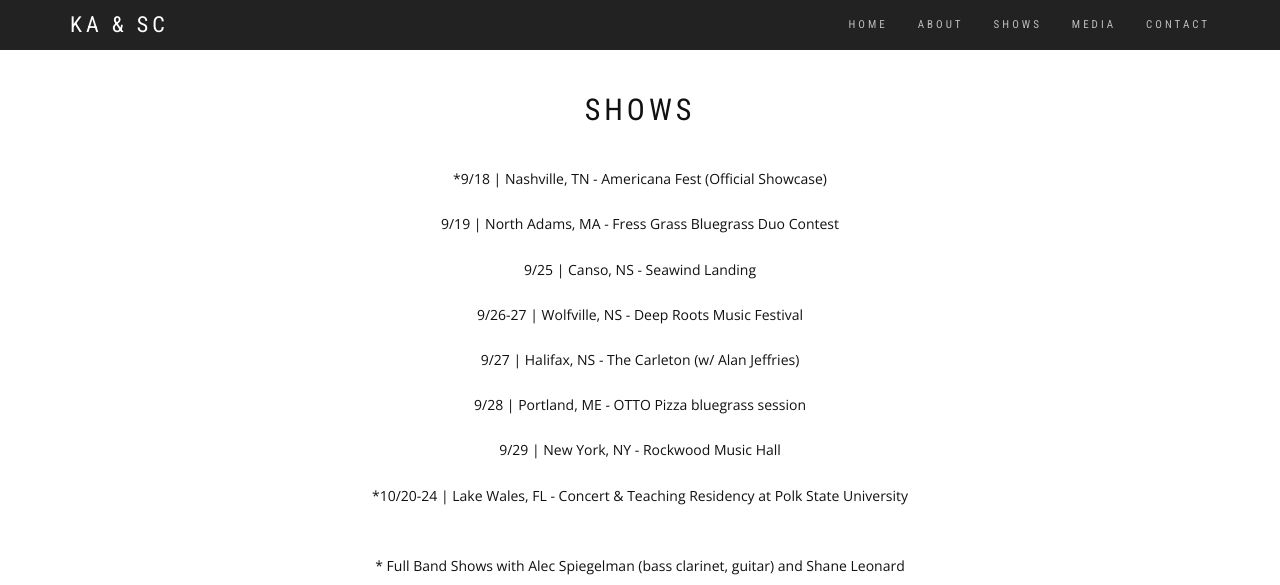
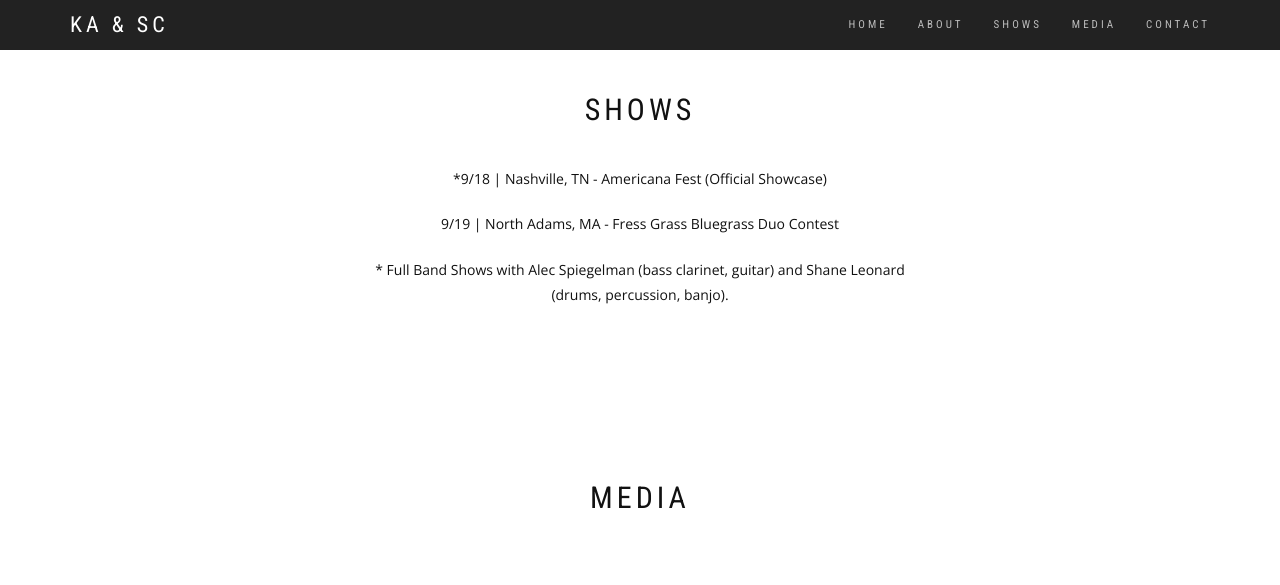
Before and after one commit to stephaniecoleman/stephaniecoleman.github.io, a Jekyll site: the page built from index.html, in a window 1280 px wide and 900 px high, scrolled down 2038 px, cut to the strip 0-585 px from the top of the window. Built offline with Jekyll 4.4.1, drawn with Linux system fonts in a browser that asks for light colours; some web fonts are replaced.

Commit message:
Update site.

```diff
--- a/_layouts/default.html
+++ b/_layouts/default.html
@@ -98,13 +98,13 @@ This fall, Stephanie and Kristin will be taking their duo tour to Nova Scotia, w
               <div class="module-subtitle">
               <p>*9/18 | Nashville, TN - <a target="_blank" href="http://americanamusic.org/">Americana Fest (Official Showcase)</a></p>
               <p>9/19 | North Adams, MA - <a target="_blank" href="http://freshgrass.com/2015-duo/">Fress Grass Bluegrass Duo Contest</a></p>
-              <p>9/25 | Canso, NS - <a target="_blank" href="http://www.seawindlanding.ca/">Seawind Landing</a></p>
+<!--               <p>9/25 | Canso, NS - <a target="_blank" href="http://www.seawindlanding.ca/">Seawind Landing</a></p>
               <p>9/26-27 | Wolfville, NS - <a target="_blank" href="http://deeprootsmusic.ca/buy-tickets/">Deep Roots Music Festival</a></p>
               <p>9/27 | Halifax, NS - <a href="http://www.thecarleton.ca/">The Carleton (w/ Alan Jeffries)</a></p>
               <p>9/28 | Portland, ME - <a href="http://ottoportland.com/" target="_blank">OTTO Pizza bluegrass session</a></p>
               <p>9/29 | New York, NY - Rockwood Music Hall</p>
               <p>*10/20-24 | Lake Wales, FL - <a href="https://www.polk.edu/lake-wales/polk-state-lake-wales-arts-center/" target="_blank">Concert & Teaching Residency at Polk State University</a></p>
-              <br>
+              <br> -->
               <p>* Full Band Shows with Alec Spiegelman (bass clarinet, guitar) and Shane Leonard (drums, percussion, banjo).</p>
               </div>
             </div>
```
